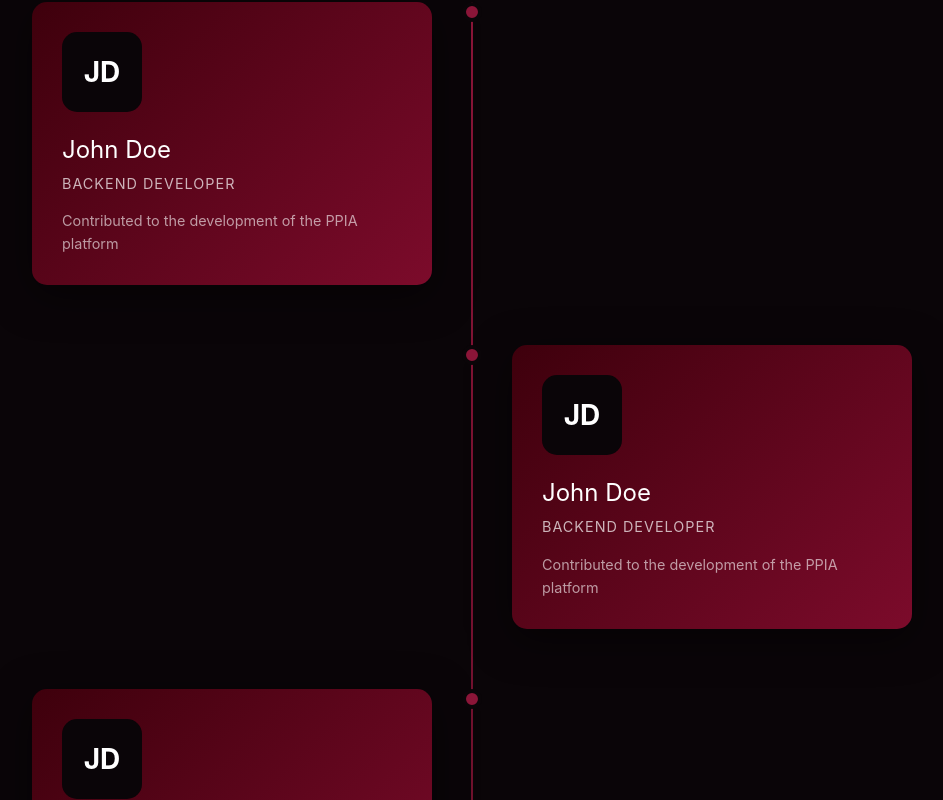
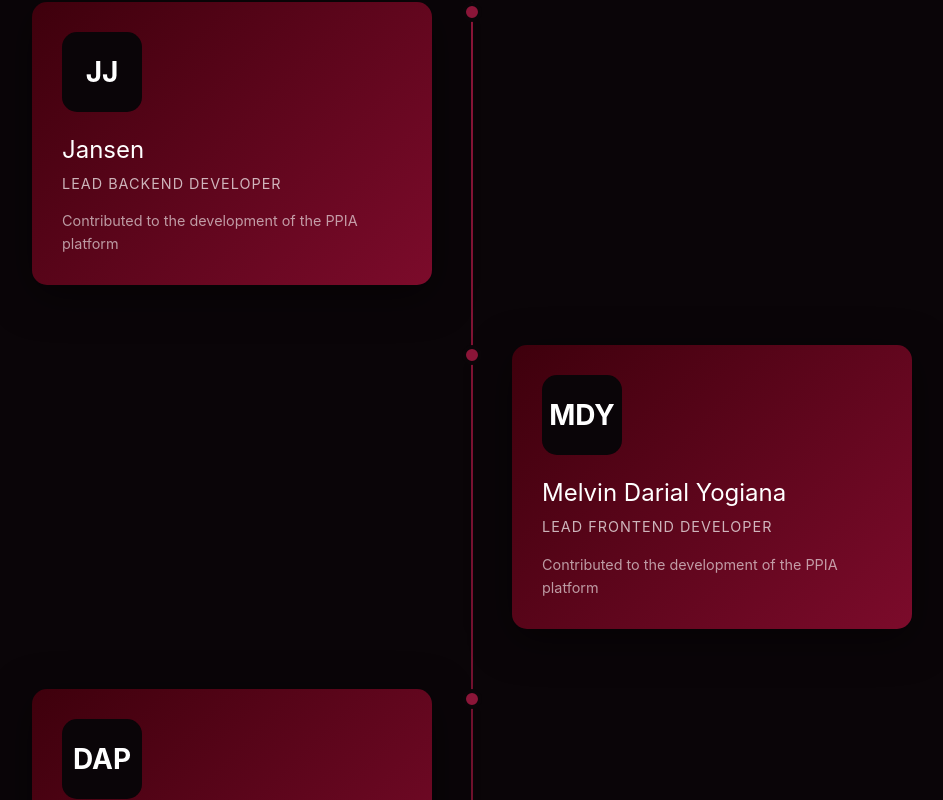
Before and after one commit to MelvinDY/ignite, a React (Vite) app in the folder frontend/: page /acknowledgment in a window 1280 px wide. Shown: the part 1180-1980 px from the top of the page, without its empty margins (168-1111 px from the left). Built offline with nearby package versions, Linux system fonts and the light colour scheme; no server answers.

Commit message:
fixed bug from PPIA about page

```diff
--- a/frontend/src/App.tsx
+++ b/frontend/src/App.tsx
@@ -22,6 +22,7 @@ import { MobileNavbar } from "./components/MobileNavbar";
 import MembershipBenefits from "./pages/membership/MembershipBenefits";
 import AboutPPIA from "./pages/about/PPIA";
 import { AcknowledgmentPage } from "./pages/AcknowledgmentPage";
+import { ScrollToTop } from "./components/ScrollToTop";
 
 function App() {
   const [, setRefreshKey] = useState(0);
@@ -41,7 +42,9 @@ function App() {
   }, [attemptSessionRestore]);
 
   return (
-    <Routes>
+    <>
+      <ScrollToTop />
+      <Routes>
       {/* Auth routes - full screen, no navbar/footer */}
       <Route path="/auth/login" element={<Login />} />
       <Route path="/auth/register" element={<Register />} />
@@ -87,6 +90,7 @@ function App() {
         }
       />
     </Routes>
+    </>
   );
 }
 
--- a/frontend/src/components/Footer.tsx
+++ b/frontend/src/components/Footer.tsx
@@ -48,7 +48,19 @@ const Footer = () => {
           </div>
         </div>
       </div>
-      © 2025 Ignite. All rights reserved.
+
+      {/* Bottom section with copyright and acknowledgment link */}
+      <div className="flex flex-col sm:flex-row justify-between items-center gap-2 mt-6 pt-4 border-t border-white/20">
+        <div>© 2025 Ignite. All rights reserved.</div>
+        <div
+          className="flex items-center gap-1 text-sm cursor-pointer hover:text-[var(--secondary-text)] transition-colors duration-300"
+          onClick={() => navigate("/acknowledgment")}
+        >
+          <span>Made with</span>
+          <span className="text-red-400">❤️</span>
+          <span>by PPIA IT Team</span>
+        </div>
+      </div>
     </footer>
   );
 };
--- a/frontend/src/components/Navbar.tsx
+++ b/frontend/src/components/Navbar.tsx
@@ -32,7 +32,7 @@ const Navbar = () => {
             </button>
             <button
               className="hover:underline"
-              onClick={() => handleNavigation("/#about")}
+              onClick={() => handleNavigation("/about")}
             >
               About
             </button>
--- /dev/null
+++ b/frontend/src/components/ScrollToTop.tsx
@@ -0,0 +1,14 @@
+import { useEffect } from 'react';
+import { useLocation } from 'react-router-dom';
+
+const ScrollToTop = () => {
+  const { pathname } = useLocation();
+
+  useEffect(() => {
+    window.scrollTo(0, 0);
+  }, [pathname]);
+
+  return null;
+};
+
+export { ScrollToTop };
--- a/frontend/src/pages/AcknowledgmentPage.tsx
+++ b/frontend/src/pages/AcknowledgmentPage.tsx
@@ -4,17 +4,17 @@ const AcknowledgmentPage = () => {
   const [activeFilter, setActiveFilter] = useState('all');
 
   const teamMembers = [
-    { id: 1, name: 'John Doe', role: 'Backend Developer', stream: 'backend', avatar: 'JD' },
-    { id: 2, name: 'John Doe', role: 'Backend Developer', stream: 'backend', avatar: 'JD' },
-    { id: 3, name: 'John Doe', role: 'Backend Developer', stream: 'backend', avatar: 'JD' },
-    { id: 4, name: 'John Doe', role: 'Backend Developer', stream: 'backend', avatar: 'JD' },
-    { id: 5, name: 'John Doe', role: 'Frontend Developer', stream: 'frontend', avatar: 'JD' },
-    { id: 6, name: 'John Doe', role: 'Frontend Developer', stream: 'frontend', avatar: 'JD' },
-    { id: 7, name: 'John Doe', role: 'Frontend Developer', stream: 'frontend', avatar: 'JD' },
-    { id: 8, name: 'John Doe', role: 'Frontend Developer', stream: 'frontend', avatar: 'JD' },
-    { id: 9, name: 'John Doe', role: 'UI/UX Designer', stream: 'uiux', avatar: 'JD' },
-    { id: 10, name: 'John Doe', role: 'UI/UX Designer', stream: 'uiux', avatar: 'JD' },
-    { id: 11, name: 'John Doe', role: 'UI/UX Designer', stream: 'uiux', avatar: 'JD' },
+    { id: 1, name: 'Jansen', role: 'Lead Backend Developer', stream: 'backend', avatar: 'JJ' },
+    { id: 2, name: 'Melvin Darial Yogiana', role: 'Lead Frontend Developer', stream: 'frontend', avatar: 'MDY' },
+    { id: 3, name: 'Danar Abiyoga Prakosa', role: 'Backend Developer', stream: 'backend', avatar: 'DAP' },
+    { id: 4, name: 'Gilbert Sebastian Yogiana', role: 'Backend Developer', stream: 'backend', avatar: 'GSY' },
+    { id: 5, name: 'Kurniawan Hartadi Chuadri', role: 'backend Developer', stream: 'backend', avatar: 'KHC' },
+    { id: 6, name: 'Wesly Yong', role: 'Backend Developer', stream: 'Backend', avatar: 'WY' },
+    { id: 7, name: 'Dicko Evaldo', role: 'Backend Developer', stream: 'backend', avatar: 'DE' },
+    { id: 8, name: 'Andrew Davindra Hans', role: 'Frontend Developer', stream: 'frontend', avatar: 'ADH' },
+    { id: 9, name: 'Giselle Angela Hanjaya Putri', role: 'Frontend Developer', stream: 'frontend', avatar: 'GA' },
+    { id: 10, name: 'Gede Agus Sudarmawan', role: 'UI/UX Designer', stream: 'uiux', avatar: 'GAS' },
+    { id: 11, name: 'Kelly Valerie', role: 'UI/UX Designer', stream: 'uiux', avatar: 'KV' },
   ];
 
   const filteredMembers = activeFilter === 'all'
```
